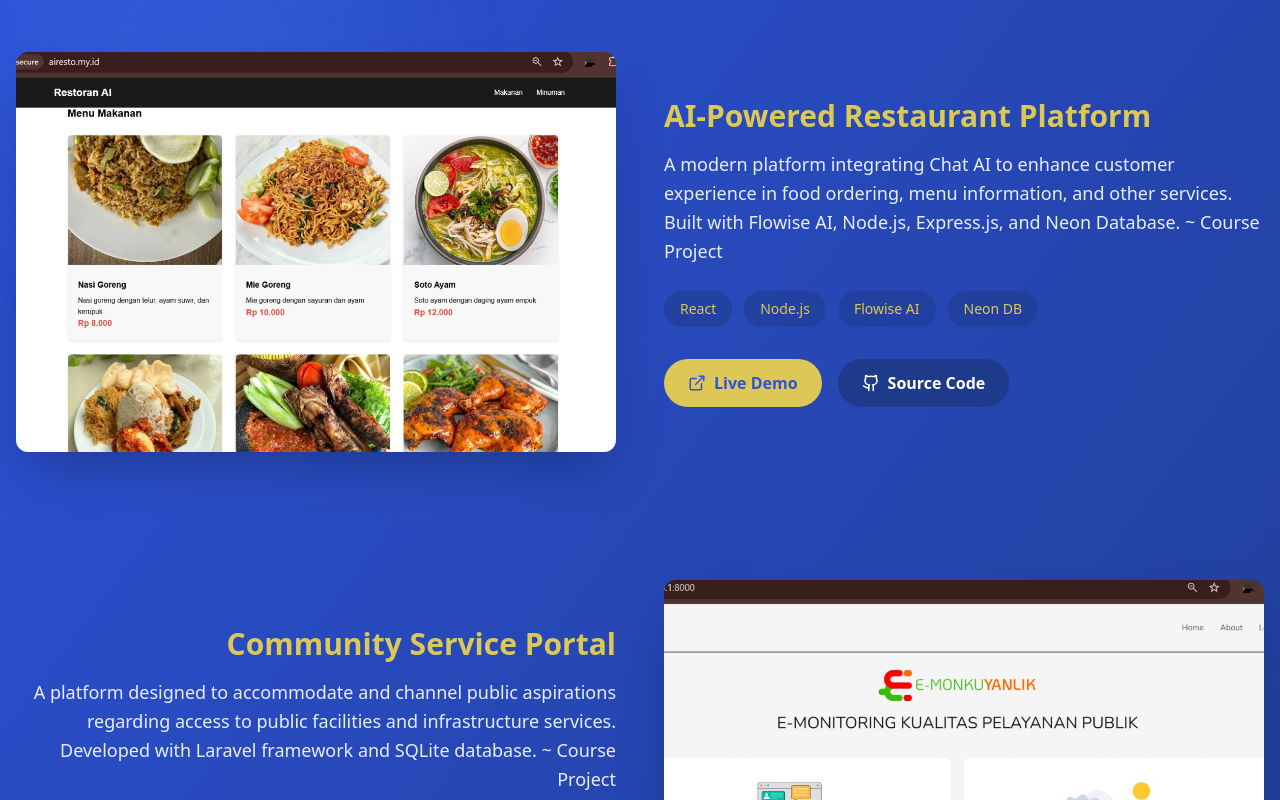
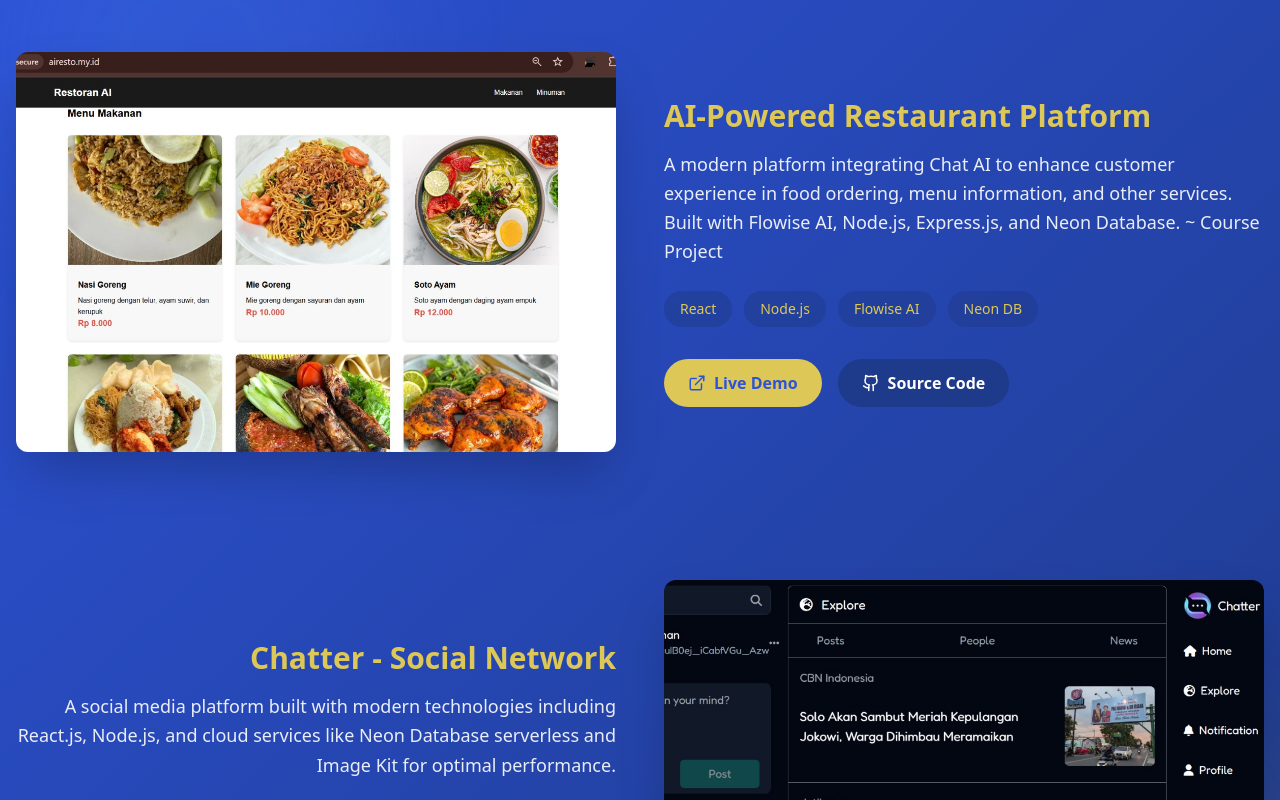
Before and after one commit to khaerulilman/React-portofolio, a Next.js app: page / in a window 1280 px wide. Shown: the part 2000-2800 px from the top of the page. Built offline with nearby package versions, Linux system fonts and the light colour scheme.

Commit message:
Update DocumentationSection.tsx

```diff
--- a/components/DocumentationSection.tsx
+++ b/components/DocumentationSection.tsx
@@ -141,15 +141,6 @@
       tech: ["React", "Node.js", "Flowise AI", "Neon DB"],
     },
     {
-      imgSrc: "/assets/images/pelayan.jpeg",
-      altText: "Public Service Platform",
-      title: "Community Service Portal",
-      description:
-        "A platform designed to accommodate and channel public aspirations regarding access to public facilities and infrastructure services. Developed with Laravel framework and SQLite database. ~ Course Project",
-      links: { demo: "#", github: "#" },
-      tech: ["Laravel", "SQLite", "Bootstrap", "PHP"],
-    },
-    {
       imgSrc: "/assets/images/chatter.jpeg",
       altText: "Social Media Platform",
       title: "Chatter - Social Network",
```
